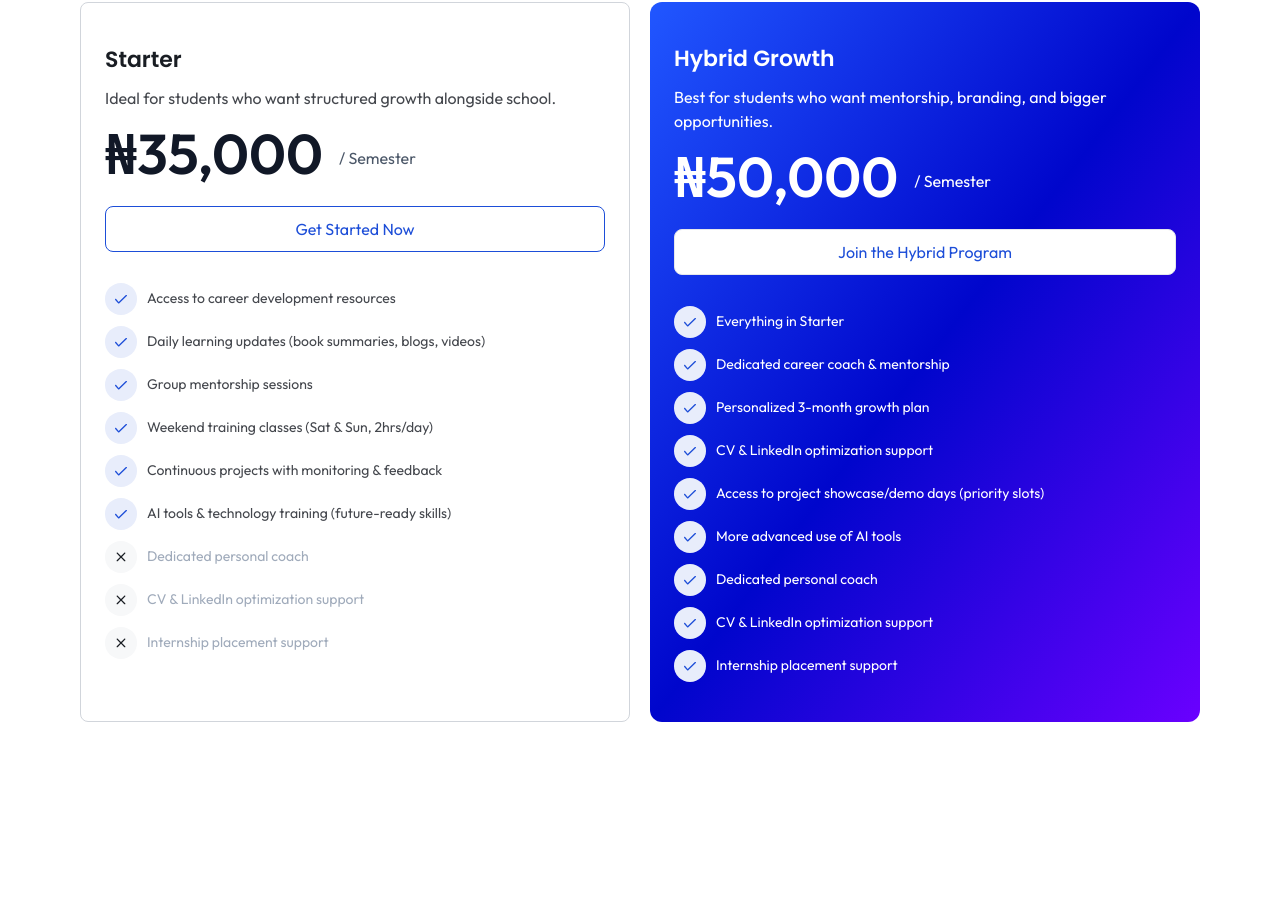
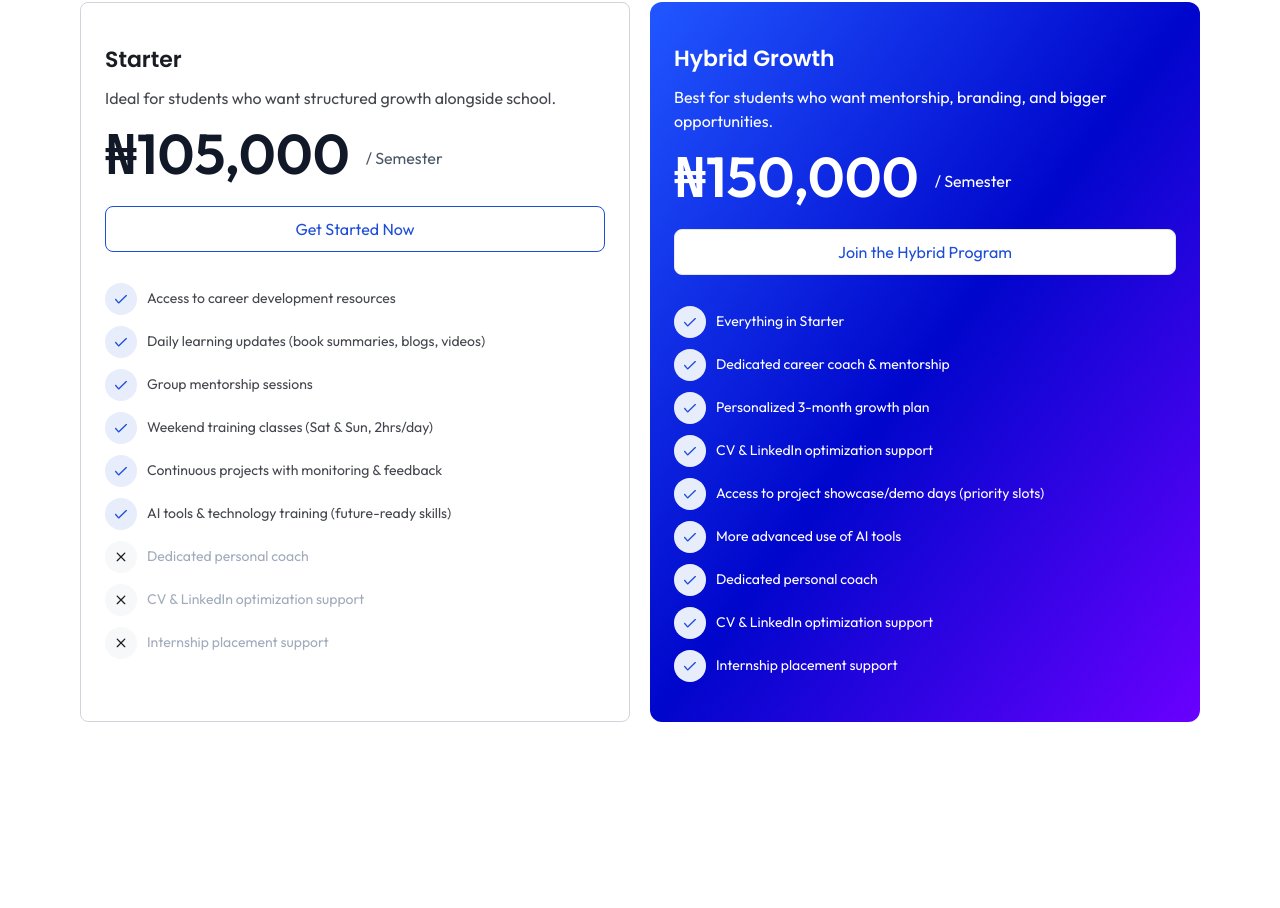
Before and after one commit to Olamidehash1234/ine-website, a React (Vite) app: page / in a window 1280 px wide. Shown: the part 4839-5747 px from the top of the page. Built offline with nearby package versions, Linux system fonts and the light colour scheme.

Commit message:
added the one time payment for the form

```diff
--- a/src/pages/Home/pricing.tsx
+++ b/src/pages/Home/pricing.tsx
@@ -12,7 +12,7 @@ export default function Pricing() {
 
                     <p className="text-[#44474D] text-[16px] mt-[10px]">Ideal for students who want structured growth alongside school.</p>
                     <div className="mt-6 mb-[16px] flex items-center gap-4">
-                        <div className="text-4xl lg:text-[56px] font-semibold text-gray-900">₦35,000</div>
+                        <div className="text-4xl lg:text-[56px] font-semibold text-gray-900">₦105,000</div>
                         <div className="text-[16px] text-[#4B5768] mt-2">/ Semester</div>
                     </div>
                     <a href="/signup"><button className="mt-[16px] py-[10px] border-[1.5px] border-[#1D4ED8] text-[#1D4ED8] rounded-lg w-full">Get Started Now</button></a>
@@ -61,7 +61,7 @@ export default function Pricing() {
 
                     <p className="text-white text-[16px] mt-[10px]">Best for students who want mentorship, branding, and bigger opportunities.</p>
                     <div className="mt-6 mb-[16px] flex items-center text-center gap-4">
-                        <div className="text-4xl lg:text-[56px] font-semibold text-white">₦50,000</div>
+                        <div className="text-4xl lg:text-[56px] font-semibold text-white">₦150,000</div>
                         <div className="text-[16px] text-white mt-2">/ Semester</div>
                     </div>
                     <a href="/signup"><button className="mt-[16px] py-[10px] border-[1.5px] bg-[#FFFFFF] text-[#1D4ED8] rounded-lg w-full">Join the Hybrid Program</button></a>
```
